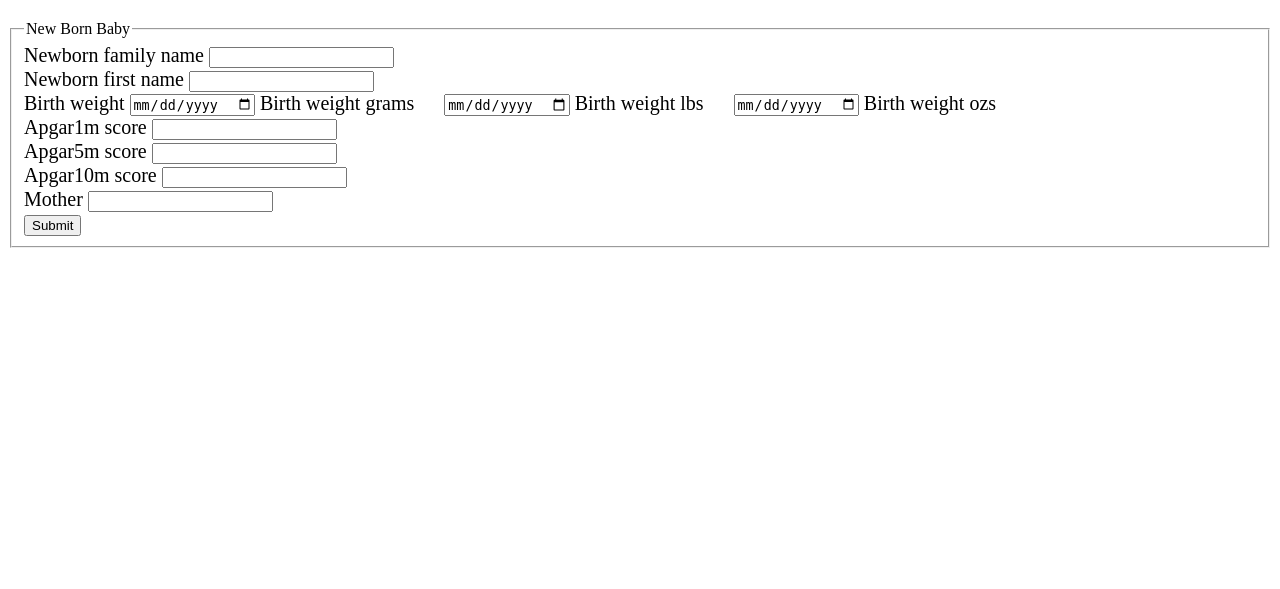
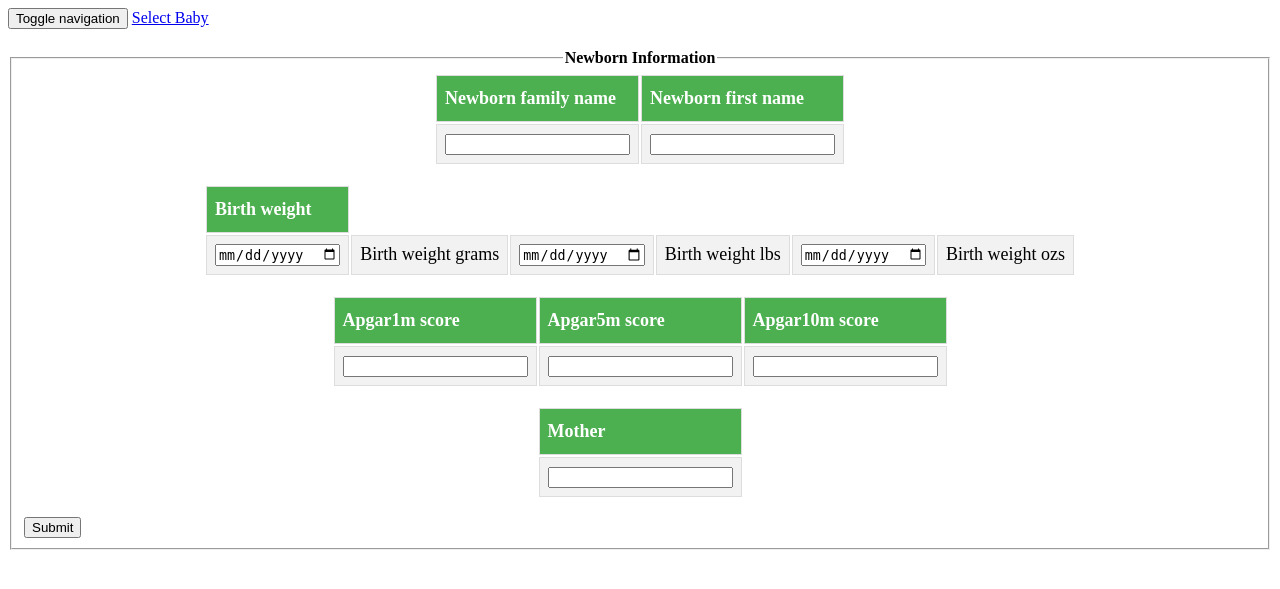
Before and after one commit to UofU-BMI-BirthRecord/BirthRecord-Application, a Flask app: template templates/baby1.html in a window 1280 px wide. Shown: the top 589 px of the page. Run offline with Flask 2, Linux system fonts and the light colour scheme; the template is opened without the code that fills it, so the values that code supplies are empty, except form fields; form fields are guessed from the names that the template uses; parts of the project's set-up code (start-up, migrations or seed data) failed here and were passed over; some libraries are stand-ins or nearby versions.

Commit message:
Kevin's update

```diff
--- a/BabyForm1.py
+++ b/BabyForm1.py
@@ -1,12 +1,12 @@
 #from flask_wtf import Form
-from flask.ext.wtf import Form
+from flask_wtf import FlaskForm
 from wtforms import IntegerField, SubmitField, TextAreaField, SelectField, StringField, TextField, DecimalField, HiddenField, BooleanField
 from wtforms import validators, ValidationError
 
 import GetPatientInfo
 from WeightUtil import *
 
-class BabyForm(Form):
+class BabyForm(FlaskForm):
     #values = {}
     #values['newborn_family_name_value'] = StringField()
     CODEFILE = "FHIR_resource_codes_1.txt"
--- a/FHIR_resource_codes.txt
+++ b/FHIR_resource_codes.txt
@@ -27,8 +27,8 @@
 apgar5m_score_label	APGAR 5 Minute				baby	text	UDOH_apgar5m_score_label
 apgar1m_score_value	APGAR 1 Minute	obs	http://loinc.org	9272-6	baby	int	UDOH_apgar1m_score_value
 apgar1m_score_label	APGAR 1 Minute				baby	text	UDOH_apgar1m_score_label
-birth_weight_label	Birth weight				baby	text	UDOH_birth_weight_label
-birth_weight_value	Birth weight	obs	http://loinc.org	8339-4	baby	float	UDOH_birth_weight_value
+birth_weight_label	Birth Weight				baby	text	UDOH_birth_weight_label
+birth_weight_value	Birth Weight	obs	http://loinc.org	8339-4	baby	float	UDOH_birth_weight_value
 birth_weight_grams_value	grams	obs			baby	float	UDOH_birth_weight_grams_value
 birth_weight_grams_label	grams				baby	text	UDOH_birth_weight_grams_label
 birth_weight_lbs_value	lbs	obs			baby	float	UDOH_birth_weight_lbs_value
--- a/FHIR_resource_codes_1.txt
+++ b/FHIR_resource_codes_1.txt
@@ -1,10 +1,10 @@
 name	desc	resource	system	code	page	datatype	UDOH_variable
-newborn_family_name	Baby Family Name				baby	string	UDOH_newborn_family_name
-newborn_first_name	Baby First Name				baby	string	UDOH_newborn_first_name
+newborn_family_name	 Last Name				baby	string	UDOH_newborn_family_name
+newborn_first_name	 First Name				baby	string	UDOH_newborn_first_name
 apgar10m_score	APGAR 10 Minute	obs	http://loinc.org	9271-8	baby	int	UDOH_apgar10m_score
 apgar5m_score	APGAR 5 Minute	obs	http://loinc.org	9274-2	baby	int	UDOH_apgar5m_score
 apgar1m_score	APGAR 1 Minute	obs	http://loinc.org	9272-6	baby	int	UDOH_apgar1m_score
-birth_weight	Birth weight	obs	http://loinc.org	8339-4	baby	int	UDOH_birth_weight
+birth_weight	Birth Weight	obs	http://loinc.org	8339-4	baby	int	UDOH_birth_weight
 birth_weight_grams	grams	obs			baby	int	UDOH_birth_weight_grams
 birth_weight_lbs	lbs	obs			baby	int	UDOH_birth_weight_lbs
 birth_weight_ozs	oz	obs			baby	int	UDOH_birth_weight_ozs
--- a/GetPatientInfo.py
+++ b/GetPatientInfo.py
@@ -104,7 +104,7 @@
     return patients
 
 
-CODEFILE = "FHIR_resource_codes.txt"
+CODEFILE = "FHIR_resource_codes_1.txt"
 def getCODETABLE(file=CODEFILE, page=''):
     codeTable = {}
     with open(file) as f:
--- a/MotherForm.py
+++ b/MotherForm.py
@@ -1,5 +1,5 @@
 #from flask_wtf import Form
-from flask.ext.wtf import Form
+from flask_wtf import FlaskForm
 from wtforms import IntegerField, SubmitField, TextAreaField, SelectField, StringField, TextField
 from wtforms import DecimalField, BooleanField, HiddenField
 from wtforms import validators, ValidationError
@@ -9,7 +9,7 @@
 import easygui
 import json
 
-class MotherForm(Form):
+class MotherForm(FlaskForm):
     #values = {}
     #values['newborn_family_name_value'] = StringField()
     CODEFILE = "FHIR_resource_codes_1.txt"
--- a/app3.py
+++ b/app3.py
@@ -1,4 +1,5 @@
-from flask import Flask, render_template, request, flash, redirect, url_for,session
+from flask import Flask, render_template, request, flash, redirect, url_for,session, flash
+from flask_bootstrap import Bootstrap
 from SelectBabyForm import SelectBabyForm
 from BabyForm1 import BabyForm
 from MotherForm import MotherForm
@@ -8,6 +9,7 @@
 import easygui
 
 app = Flask(__name__)
+bootstrap = Bootstrap(app)
 app.secret_key = 'development key'
 
 
--- a/templates/baby1.html
+++ b/templates/baby1.html
@@ -1,51 +1,130 @@
-<!doctype html>
-<html>
+{% extends "bootstrap/base.html" %}
+
+{% block title %}FHIR{% endblock %}
+
+{% block head %}
+{{ super() }}
+<link rel="shortcut icon" href="{{ url_for('static', filename='icon-fhir-720.ico') }}" type="image/x-icon">
+<link rel="icon" href="{{ url_for('static', filename='icon-fhir-720.ico') }}" type="image/x-icon">
+{% endblock %}
+
+{% block navbar %}
+<div class="navbar navbar-inverse" role="navigation">
+    <div class="container">
+        <div class="navbar-header">
+            <button type="button" class="navbar-toggle" data-toggle="collapse" data-target=".navbar-collapse">
+                <span class="sr-only">Toggle navigation</span>
+                <span class="icon-bar"></span>
+                <span class="icon-bar"></span>
+                <span class="icon-bar"></span>
+            </button>
+            <a class="navbar-brand" href="/select">Select Baby</a>
+        </div>
+        <div class="navbar-collapse collapse">
+        </div>
+    </div>
+</div>
+{% endblock %}
+
+{% block content %}
+<div class="container">
+
+
+    {% block page_content %}
+    <style>
+    <meta charset="UTF-8">
+    <title>Baby Information</title>
+    #customers {
+      font-family: "Trebuchet MS", Arial, Helvetica, sans-serif;
+      border-collapse: collapse;
+      width: 100%;
+  }
+
+  #customers td, #customers th {
+      border: 1px solid #ddd;
+      padding: 8px;
+      font-size: 18px;
+      text-align: center;
+      ;
+  }
+
+  #customers tr:nth-child(even){background-color: #f2f2f2; text-align: center;}
+
+  #customers tr:hover {background-color: #ddd; text-align: center;}
+
+  #customers th {
+      padding-top: 12px;
+      padding-bottom: 12px;
+      text-align: left;
+      background-color: #4CAF50;
+      color: white;
+  }
+  </style>
    <body>
 
       <h2 style = "text-align: center;">  </h2>
 
       <form action = "http://localhost:5000/babyresult" method = post>
          <fieldset>
-            <legend>New Born Baby</legend>
+            <legend style = 'text-align: center'><b>Newborn Information</b></legend>
             {{ form.hidden_tag() }}
             {{ form.csrf_token }}
 
-            <div style = font-size:20px; font-weight:bold; margin-left:150px;>
+              <table id="customers"; align="center";>
+                <tr>
+                  <th>{{ form.newborn_family_name.label }}</th>
+                  <th>{{ form.newborn_first_name.label }}</th>
+                </tr>
+                <tr>
+                  <td>{{ form.newborn_family_name }}</td>
+                  <td>{{ form.newborn_first_name }}</td>
+                </tr>
+              </table>
+              <br>
+              <table id="customers"; align="center";>
+                <tr>
+                  <th>{{ form.birth_weight.label}}</th>
+                </tr>
+                <tr>
+                  <td>{{ form.birth_weight_grams}}</td>
+                  <td>{{ form.birth_weight_grams.label}}</td>
+                  <td>{{ form.birth_weight_lbs}}</td>
+                  <td>{{ form.birth_weight_lbs.label}}</td>
+                  <td>{{ form.birth_weight_ozs}}</td>
+                  <td>{{ form.birth_weight_ozs.label}}</td>
+              </table>
+              <br>
+              <table id="customers"; align="center";>
+                <tr>
+                  <th>{{ form.apgar1m_score.label }}</th>
+                  <th>{{ form.apgar5m_score.label }}</th>
+                  <th>{{ form.apgar10m_score.label }}</th>
+                </tr>
+                <tr>
+                  <td>{{ form.apgar1m_score }}</td>
+                  <td>{{ form.apgar5m_score }}</td>
+                  <td>{{ form.apgar10m_score }}</td>
+              </table>
+              <br>
+              <table id="customers"; align="center";>
+                <tr>
+                  <th>{{ form.mother_id.label }}</th>
+                </tr>
+                <tr>
+                  <td>{{ form.mother_id }}</td>
+                </tr>
+              </table>
 
-               {{ form.newborn_family_name.label }}
-               {{ form.newborn_family_name }}
-               <br>
-               {{ form.newborn_first_name.label }}
-               {{ form.newborn_first_name }}
-               <br>
-               {{ form.birth_weight.label}}
-               {{ form.birth_weight_grams}}
-               {{ form.birth_weight_grams.label}}
-               &emsp;
-               {{ form.birth_weight_lbs}}
-               {{ form.birth_weight_lbs.label}}
-               &emsp;
-               {{ form.birth_weight_ozs}}
-               {{ form.birth_weight_ozs.label}}
-               <br>
-               {{ form.apgar1m_score.label }}
-               {{ form.apgar1m_score }}
-               <br>
-               {{ form.apgar5m_score.label }}
-               {{ form.apgar5m_score }}
-               <br>
-               {{ form.apgar10m_score.label }}
-               {{ form.apgar10m_score }}
-               <br>
-               {{ form.mother_id.label }}
-
-               {{ form.mother_id }}
                <br>
                {{ form.submit }}
-            </div>
+
+
+
 
          </fieldset>
       </form>
 
    </body>
-</html>
+   {% endblock %}
+   </div>
+   {% endblock %}
```
Also changed, not shown: SelectBabyForm.py (+6 -4 lines), templates/babylist.html (+74 -5 lines), templates/base.html (+4 -3 lines), templates/selectbaby.html (+50 -6 lines), 5 other files.
